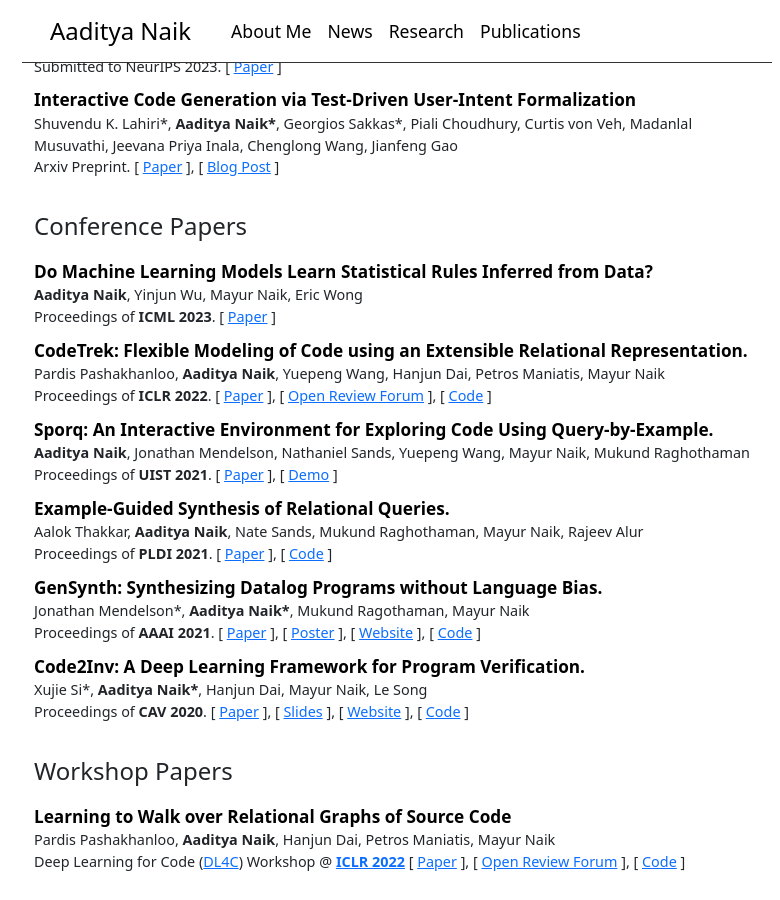
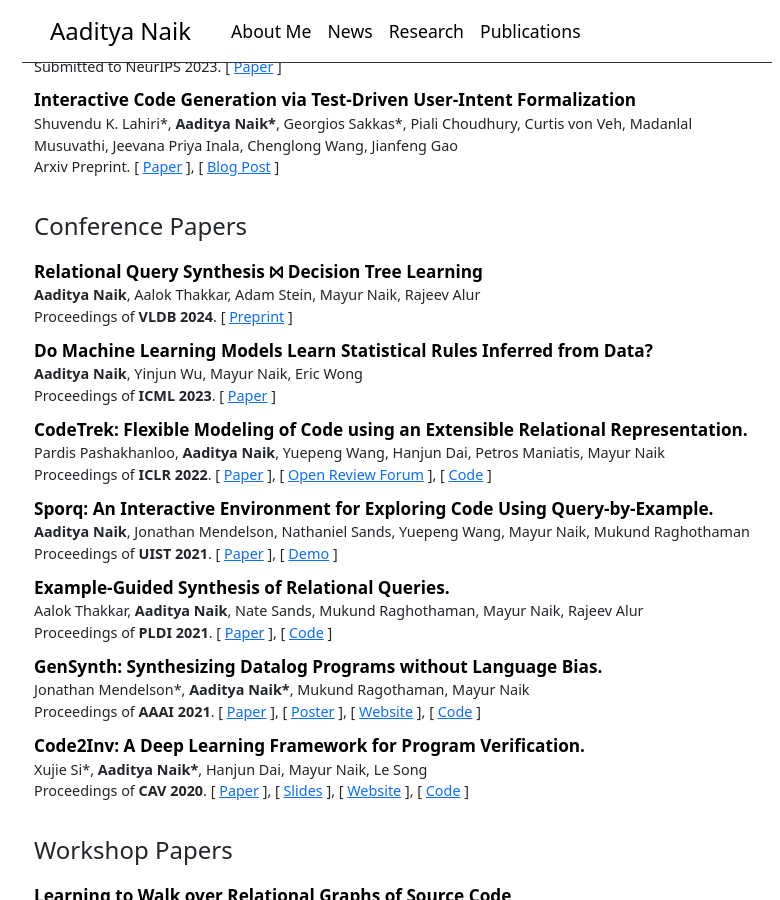
Before and after one commit to aadityanaik/aadityanaik.github.io, a Jekyll site: the page built from index.html, in a window 1280 px wide and 900 px high, scrolled down 1481 px. Shown: the whole window, without its empty margins (243-1023 px from the left). Built offline with Jekyll 4.4.1, drawn with Linux system fonts in a browser that asks for light colours.

Commit message:
Added paper and updated CV

```diff
--- a/index.html
+++ b/index.html
@@ -149,17 +149,31 @@ menu_weight: 1
 		<h4>Conference Papers</h4>
 	</div>
 	<div class="col-md-12 pubdiv">
-		<span class="pubtitle">Do Machine Learning Models Learn Statistical Rules Inferred from Data?</span>
+		<span class="pubtitle">Relational Query Synthesis ⨝ Decision Tree Learning</span>
 		<div class="pubauths">
-			<span style="font-weight: bolder">Aaditya Naik</span>, Yinjun Wu, Mayur Naik, Eric Wong
+			<span style="font-weight: bolder">Aaditya Naik</span>, Aalok Thakkar, Adam Stein, Mayur Naik, Rajeev Alur
 		</div>
 		<div class="publinks">
-			Proceedings of <span style="font-weight: bold;">ICML 2023</span>.
+			Proceedings of <span style="font-weight: bold;">VLDB 2024</span>.
 			<!-- <br> -->
 			[
-				<a href="https://arxiv.org/pdf/2303.01433.pdf" target="_blank">Paper</a>
+				<a href="assets/papers/vldb24_libra.pdf" target="_blank">Preprint</a>
 			]
 		</div>
+
+</div>
+<div class="col-md-12 pubdiv">
+	<span class="pubtitle">Do Machine Learning Models Learn Statistical Rules Inferred from Data?</span>
+	<div class="pubauths">
+		<span style="font-weight: bolder">Aaditya Naik</span>, Yinjun Wu, Mayur Naik, Eric Wong
+	</div>
+	<div class="publinks">
+		Proceedings of <span style="font-weight: bold;">ICML 2023</span>.
+		<!-- <br> -->
+		[
+			<a href="https://arxiv.org/pdf/2303.01433.pdf" target="_blank">Paper</a>
+		]
+	</div>
 
 </div>
 <div class="col-md-12 pubdiv">
```
Also changed, not shown: 2 other files.
